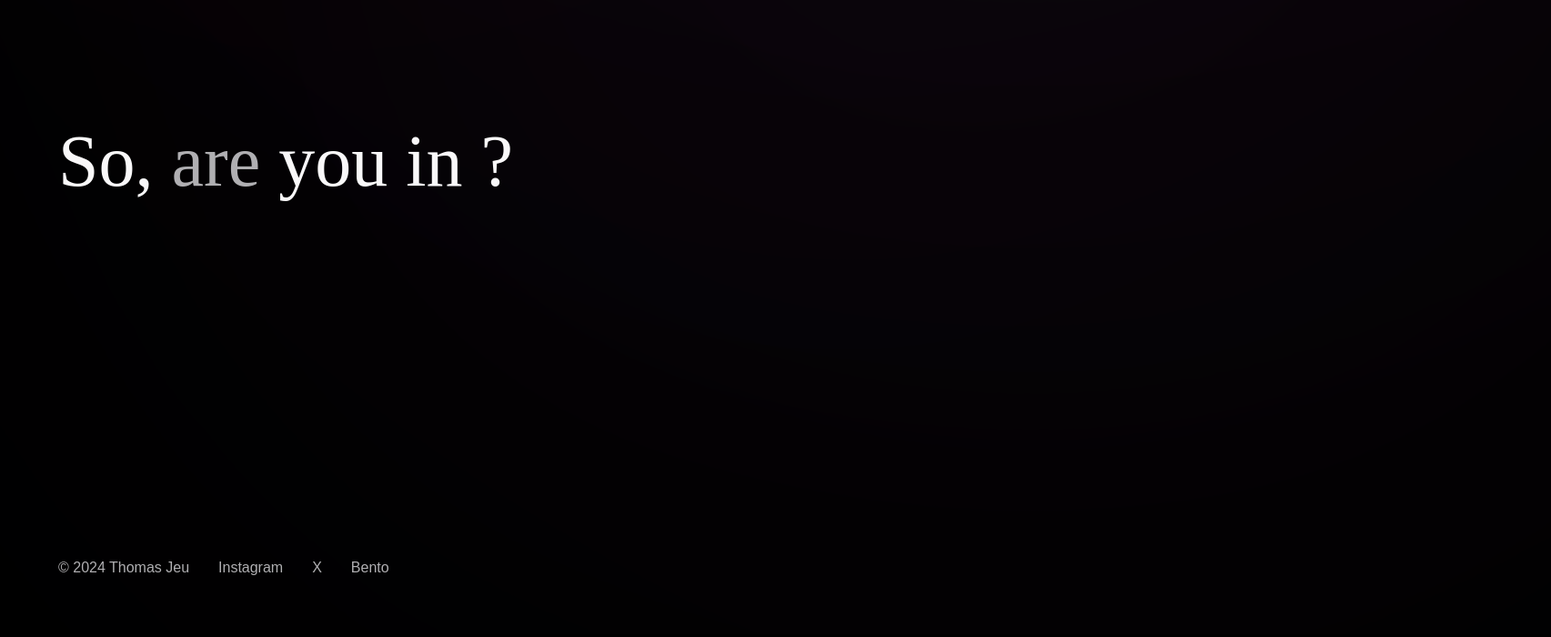
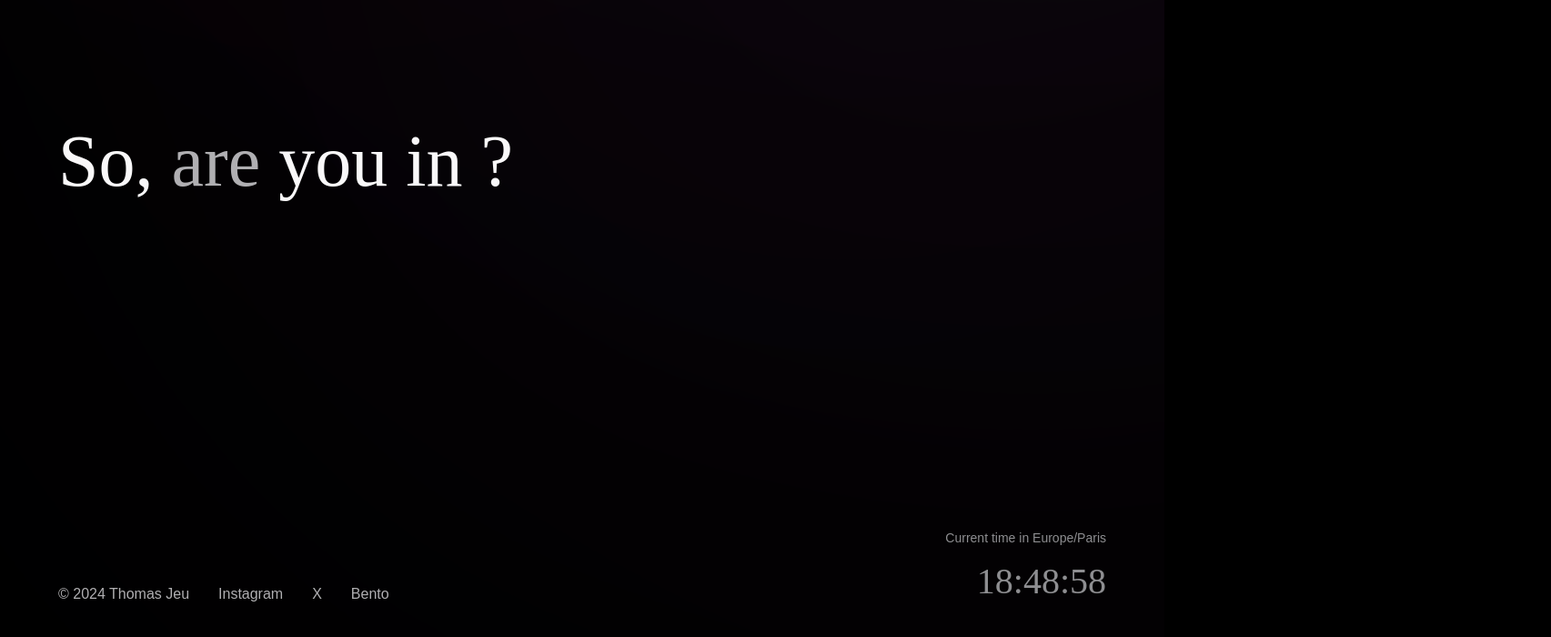
Before and after one commit to thomasjeu03/portfolio2024, a React (Vite) app: page / in a window 1280 px wide. Shown: the part 5127-5827 px from the top of the page at 91% size, 1705 px wide, since content can reach past the window. Built offline with nearby package versions, Linux system fonts and the light colour scheme; a web font is replaced by a local one.

Commit message:
pomodoro component

```diff
--- a/src/pages/home/Home.jsx
+++ b/src/pages/home/Home.jsx
@@ -6,6 +6,7 @@ import { motion } from "framer-motion";
 import logo from "../../assets/img/icon/favicon.png";
 import GrabPile from "./components/grabPile.jsx";
 import TextGradient from "./components/TextGradient.jsx";
+import Pomodoro from "./components/pomodoro.jsx";
 
 function HomePage() {
     const [scrollTop, setScrollTop] = useState(0);
@@ -227,10 +228,11 @@ function HomePage() {
                 </section>
             </div>
 
-            <footer className='dflexcolumn gap392 w100' style={{ padding: '128px 64px 64px 64px' }}>
+            <footer className='dflexcolumn gap360 w100' style={{ padding: '128px 64px 64px 64px' }}>
                 <h3 className='titre1'>So, <span className='gray-200'>are</span> you in ?</h3>
-                <div className='dflexrow gap32'>
-                    <p className='gray-200'>© 2024 Thomas Jeu</p>
+               <div className='dflexrow gap32 gapBetween w100 wrap' style={{ alignItems: 'flex-end' }}>
+                   <div className='dflexrow gap32 wrap'>
+                       <p className='gray-200 nowhitespace'>© 2024 Thomas Jeu</p>
                        <a href="https://www.instagram.com/thomasjeu" target='_blank' rel='noopener' className='hover-effect'>
                            <div>
                                <span className='gray-200'>Instagram</span>
@@ -250,6 +252,8 @@ function HomePage() {
                            </div>
                        </a>
                    </div>
+                   <Pomodoro />
+               </div>
             </footer>
         </div>
     )
--- /dev/null
+++ b/src/pages/home/components/pomodoro.jsx
@@ -0,0 +1,27 @@
+import React, { useState, useEffect } from 'react';
+
+const Pomodoro = () => {
+    const [time, setTime] = useState(new Date());
+
+    useEffect(() => {
+        const intervalId = setInterval(() => {
+            setTime(new Date());
+        }, 1000);
+
+        return () => clearInterval(intervalId);
+    }, []);
+
+    const formattedTime = time.toLocaleTimeString('en-US', {
+        hour12: false,
+        timeZone: 'Europe/Paris',
+    });
+
+    return (
+        <div className='dflexcolumn gap16' style={{ alignItems: 'flex-end' }}>
+            <p className='gray-300 regular14'>Current time in Europe/Paris</p>
+            <h3 className='gray-300'>{formattedTime}</h3>
+        </div>
+    );
+};
+
+export default Pomodoro;
--- a/src/style/App.scss
+++ b/src/style/App.scss
@@ -7,4 +7,5 @@
 .main{
     height: 100%;
     width: 100%;
+    overflow: hidden;
 }
```
Lines whose indentation alone changed are shown as unchanged.
